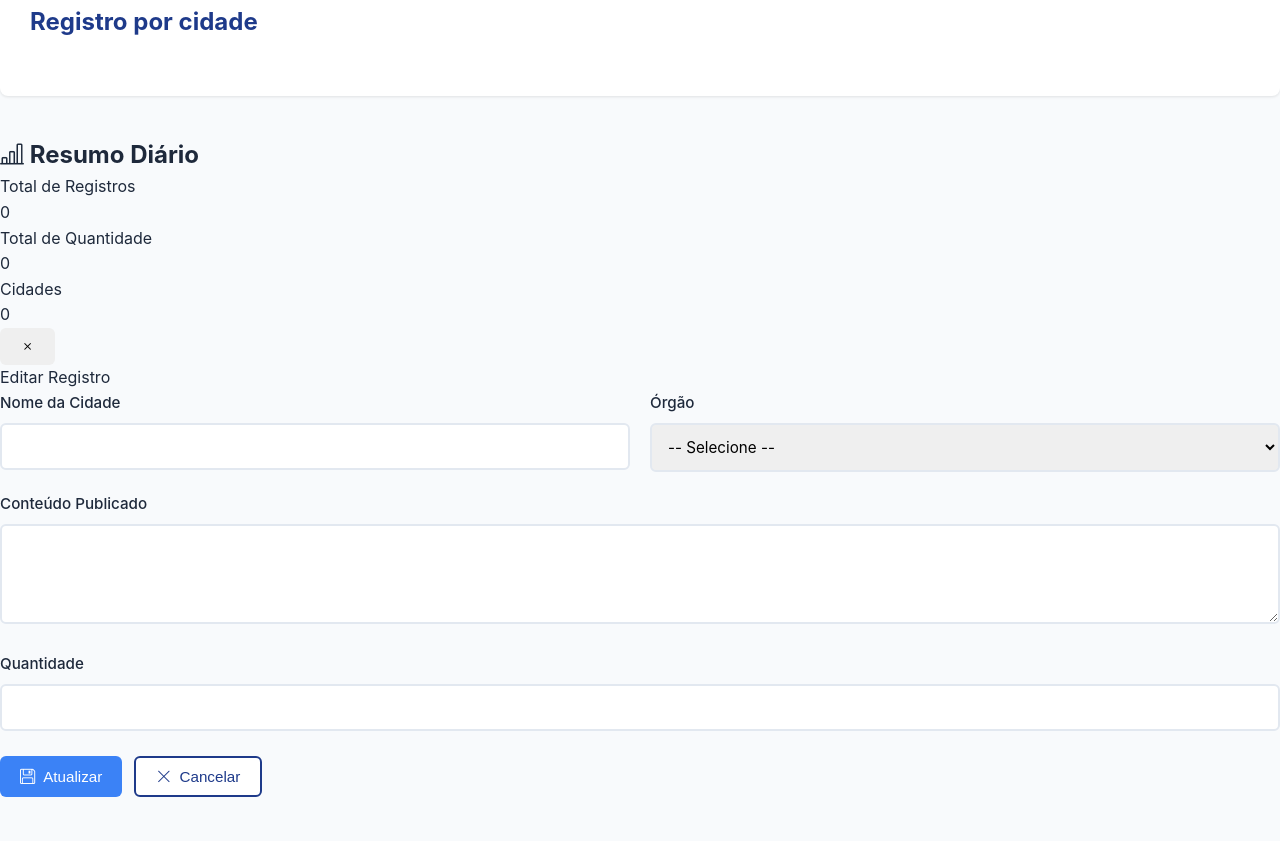
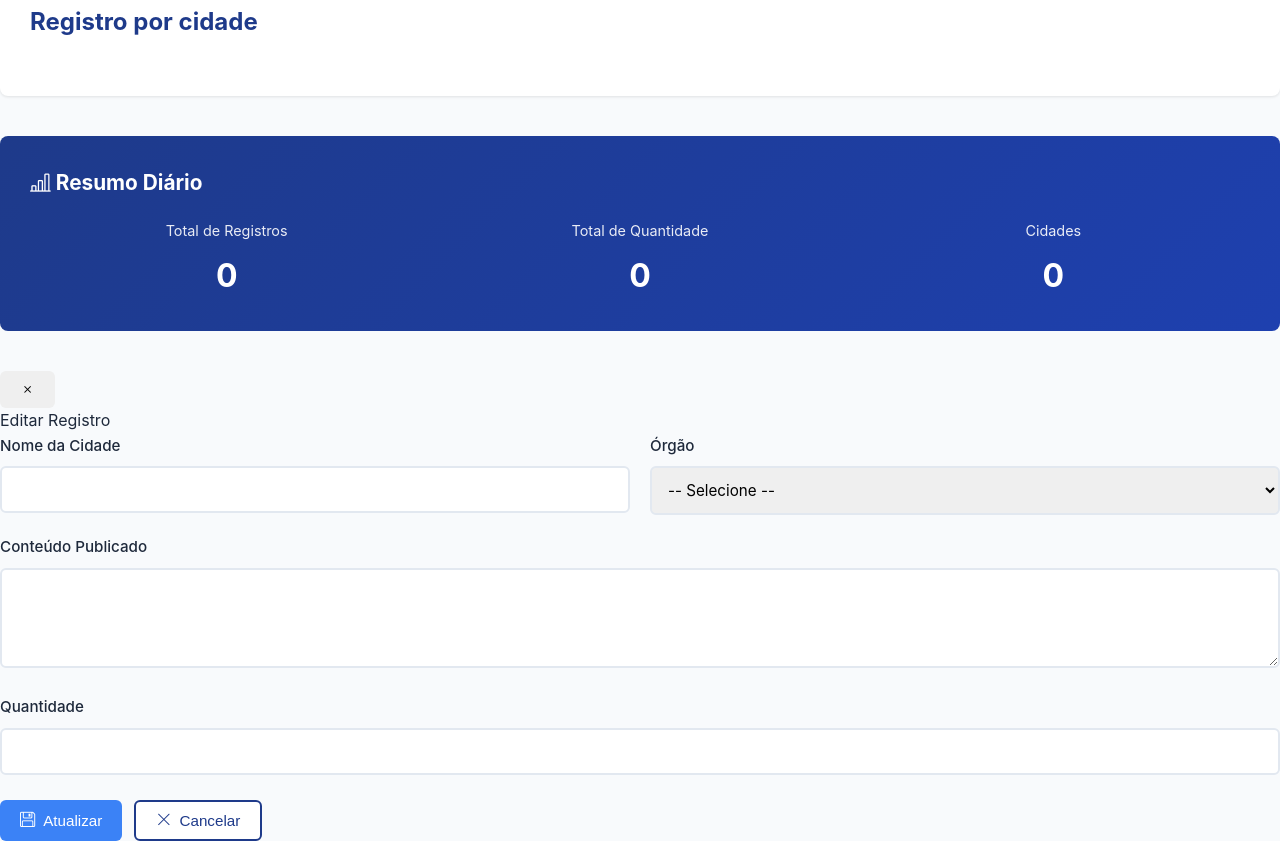
Before and after one commit to henriquejunqueira/email-file-manager, a website: page public/index.html in a window 1280 px wide. Shown: the part 1069-1910 px from the top of the page. Before the commit the page ends 1866 px from the top, so only its background shows below. Drawn offline with nearby package versions, Linux system fonts and the light colour scheme.

Commit message:
Estilizada área de resumo diário de registros

```diff
--- a/public/index.html
+++ b/public/index.html
@@ -105,7 +105,7 @@
               <option value="">-- Selecione --</option>
               <option value="Prefeitura (PM)">Prefeitura (PM)</option>
               <option value="Câmara (CM)">Câmara (CM)</option>
-              <option value="Outro"></option>
+              <option value="Outro">Outro</option>
             </select>
           </div>
 
--- a/public/style.css
+++ b/public/style.css
@@ -615,3 +615,42 @@ button {
   margin-bottom: 15px;
   opacity: 0.5;
 }
+
+/* Resumo diário */
+.daily-summary {
+  background: linear-gradient(
+    135deg,
+    var(--primary) 0%,
+    var(--primary-dark) 100%
+  );
+  color: var(--white);
+  padding: 30px;
+  border-radius: 8px;
+  margin-bottom: 40px;
+}
+
+.daily-summary h2 {
+  font-size: 1.3rem;
+  margin-bottom: 20px;
+}
+
+.summary-stats {
+  display: grid;
+  grid-template-columns: repeat(auto-fit, minmax(200px, 1fr));
+  gap: 20px;
+}
+
+.summary-stat {
+  text-align: center;
+}
+
+.summary-stat-label {
+  font-size: 0.9rem;
+  opacity: 0.9;
+  margin-bottom: 8px;
+}
+
+.summary-stat-value {
+  font-size: 2rem;
+  font-weight: 700;
+}
```
